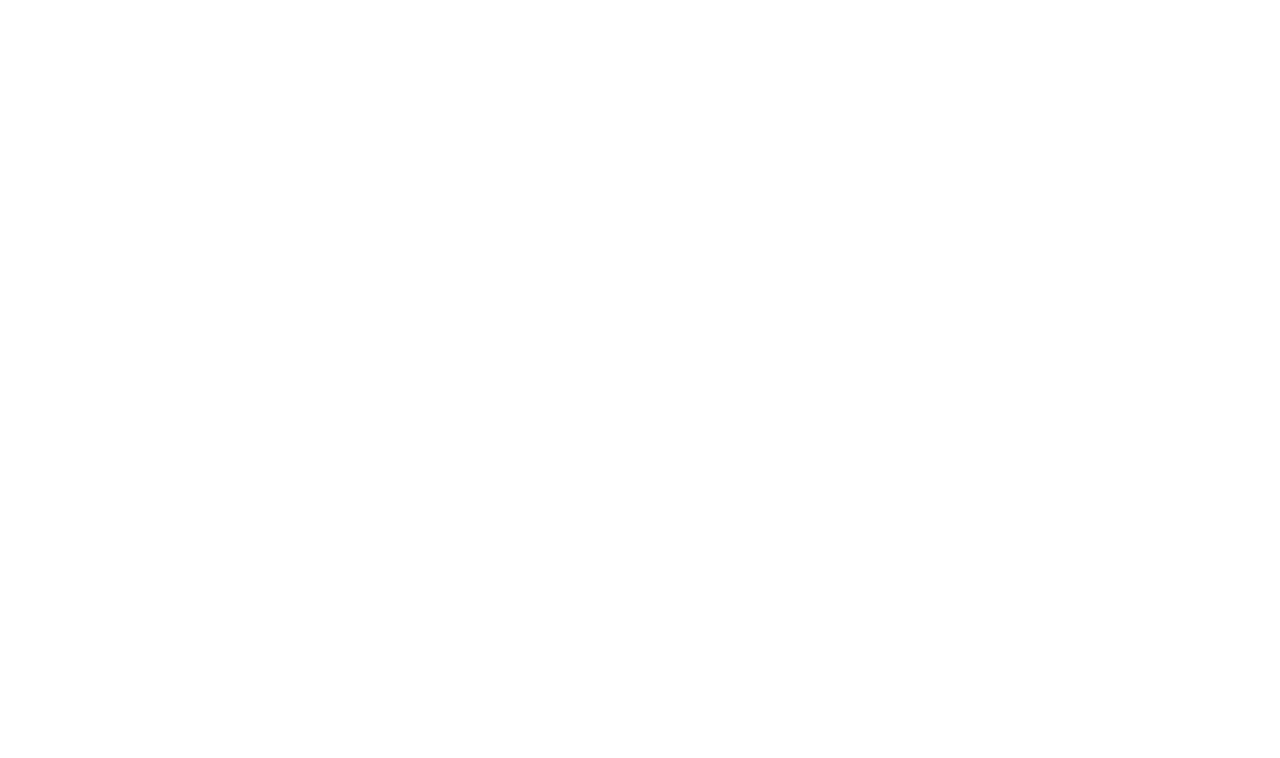
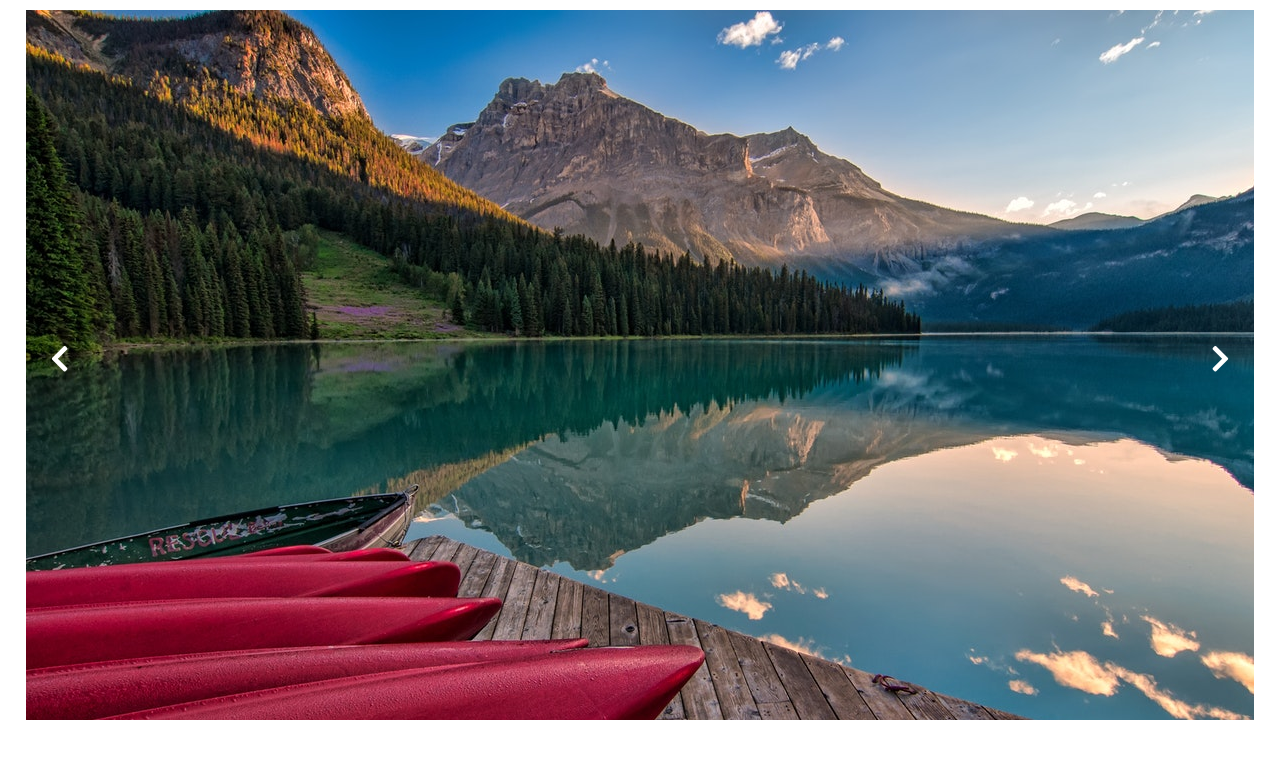
Before and after one commit to GabrielWolf-Dev/MiniProjetos-Js, a plain HTML site: page slideBar/index.html in a window 1280 px wide. Drawn offline with Linux system fonts and the light colour scheme; files whose address does not match are found by name.

Commit message:
Criando o slider bar
Foi realizado a estilização, manipulação dos elementos e o início do script para fazer o slide bar

```diff
--- a/slideBar/Js/main.js
+++ b/slideBar/Js/main.js
@@ -0,0 +1,15 @@
+let proximo = document.getElementById('proximo');
+let imgs = [
+    document.getElementById('img1'),
+    document.getElementById('img2'),
+    document.getElementById('img3')
+];
+
+proximo.addEventListener('click', () => {
+
+    imgs.reduce((valorAcumulador, array) => {
+        let teste = -100;
+        valorAcumulador += array.style.transform += `translateX(${teste}%)`, array.style.transition = '0.5s';
+    }, 0);
+
+});
--- a/slideBar/css/style.css
+++ b/slideBar/css/style.css
@@ -0,0 +1,59 @@
+*{
+    margin: 0;
+    padding: 0;
+    box-sizing: border-box;
+    font-family: Arial, Helvetica, sans-serif;
+}
+
+html, body {
+    height: 100%;
+}
+
+.center {
+    width: 100%;
+    max-width: 1280px;
+    margin: 0 auto;
+    padding: 0 2%;
+}
+
+.clear {
+    clear: both;
+}
+
+.slideBar {
+    width: 100%;
+    height: 720px;
+    padding: 10px 0;
+    position: relative;
+    display: flex;
+    overflow: hidden;
+}
+
+.arrow-right, .arrow-left {
+    position: absolute;
+    top: 50%;
+    transform: translateY(-50%);
+    -webkit-transform: translateY(-50%);
+    -ms-transform: translateY(-50%);
+    font-size: 30px;
+    color: white;
+    padding: 0 2%;
+    cursor: pointer;
+    z-index: 999;
+}
+
+.arrow-right {
+    right: 0;
+}
+
+div.img1 {
+    width: calc(300% / 3);
+}
+
+div.img2 {
+    width: calc(300% / 3);
+}
+
+div.img3 {
+    width: calc(300% / 3);
+}
--- a/slideBar/index.html
+++ b/slideBar/index.html
@@ -9,7 +9,35 @@
 </head>
 <body>
 
+    <section>
 
+        <div class="center">
+
+            <div class="slideBar">
+
+                <div class="arrow-right" id="proximo"><i class="fas fa-chevron-right"></i></div><!--arrow-right-->
+
+                <div class="arrow-left" id="voltar"><i class="fas fa-chevron-left"></i></div><!--arrow-left-->
+
+                <div class="img1" id="img1">
+                    <img src="./img/paisagem1.jpg" alt="">
+                </div>
+
+                <div class="img2" id="img2">
+                    <img src="./img/paisagem2.jpg" alt="">
+                </div>
+
+                <div class="img3" id="img3">
+                    <img src="./img/paisagem3.jpg" alt="">
+                </div>
+
+            </div><!--slideBar-->
+
+            <div class="clear"></div><!--clear-->
+
+        </div><!--center-->
+
+    </section>
 
     <script src=".//Js/main.js"></script>
 </body>
```
Also changed, not shown: slideBar/img/paisagem1.jpg (added), slideBar/img/paisagem2.jpg (added), slideBar/img/paisagem3.jpg (added).
